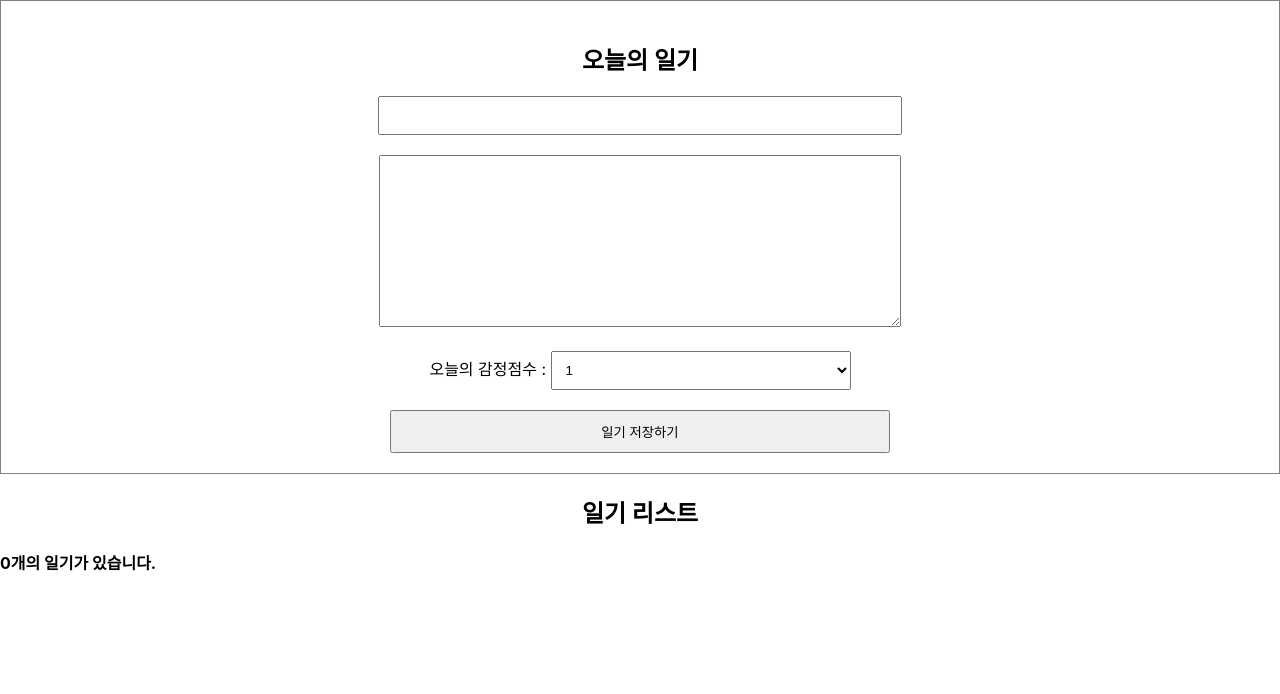
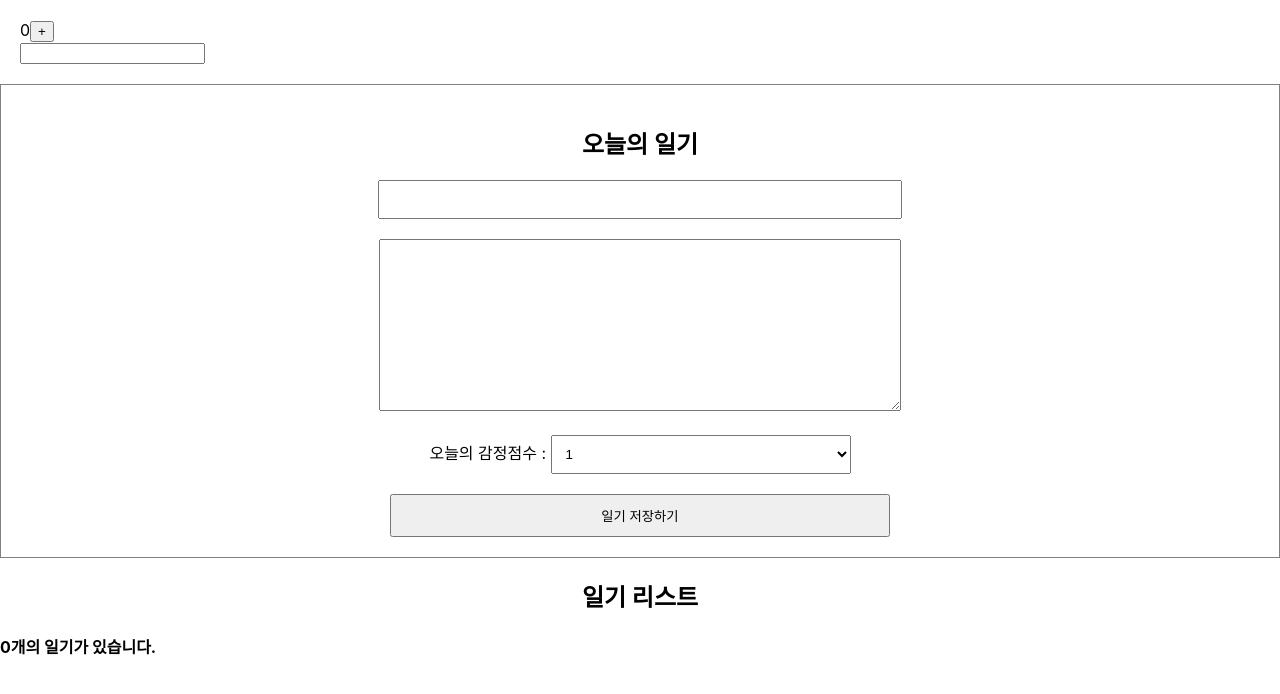
Before and after one commit to wonhyuna/ReactBasic, a React (Create React App) app: page / in a window 1280 px wide. Shown: the top 694 px of the page. Built offline with nearby package versions, Linux system fonts and the light colour scheme.

Commit message:
React Lifecycle 제어하기 - useEffect (mount, update)

```diff
--- a/src/App.js
+++ b/src/App.js
@@ -2,6 +2,7 @@
 import {useRef, useState} from "react";
 import DiaryEditor from './DiaryEditor';
 import DiaryList from './DiaryList';
+import Lifecycle from './Lifecycle';
 
 
 function App(){
@@ -41,6 +42,7 @@
     // onCreate 만들기
     // 현재 가지고 있는 data 넘기기
     <div className="App">
+      <Lifecycle />
       <DiaryEditor onCreate = {onCreate}/>
       <DiaryList onEdit = {onEdit} onRemove = {onRemove} diaryList = {data}/>
     </div>
--- a/src/DiaryItem.js
+++ b/src/DiaryItem.js
@@ -30,8 +30,6 @@
       onEdit(id, localContent);
       toggleIsEdit();
     }
-
-    onEdit(id, localContent)
   }
 
   return (
--- /dev/null
+++ b/src/Lifecycle.js
@@ -0,0 +1,39 @@
+import React, {useEffect, useState} from 'react';
+
+const Lifecycle = () =>{
+  const [count, setCount] = useState(0);
+  const [text, setText] = useState("");
+
+  //dependecy가 변하면 콜백함수 호출됨
+  useEffect(()=>{
+    console.log("Mount!");
+  }, []);
+
+  useEffect(()=>{
+    console.log("Update!");
+  });
+
+  useEffect(()=>{
+    console.log(`count is update : ${count}`);
+    if(count>5){
+      alert("count가 5를 넘었습니다. 따라서 1로 초기화합니다.");
+      setCount(1);
+    }
+  },[count]);
+
+  useEffect(()=>{
+    console.log(`text is update : ${text}`);
+  }, [text])
+
+  return <div style = {{padding: 20}}>
+    <div>
+      {count}
+      <button onClick = {() => setCount(count+1)}> + </button>
+    </div>
+    <div>
+      <input value = {text} onChange = {(e) => setText(e.target.value)} />
+    </div>
+  </div>
+}
+
+export default Lifecycle;
--- a/src/index.js
+++ b/src/index.js
@@ -5,9 +5,7 @@
 
 const root = ReactDOM.createRoot(document.getElementById('root'));
 root.render(
-  <React.StrictMode>
-    <App />
-  </React.StrictMode>
+  <App />
 );
 
 // If you want to start measuring performance in your app, pass a function
```
